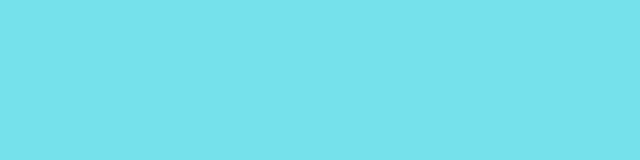
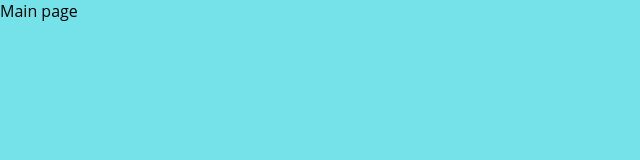
Before and after one commit to gkanishk/form, a React (Create React App) app: page / in a window 1280 px wide. Shown: the top 160 px of the page, without its empty margins (0-640 px from the left). Built offline with nearby package versions, Linux system fonts and the light colour scheme.

Commit message:
added main

```diff
--- a/src/App.js
+++ b/src/App.js
@@ -4,12 +4,15 @@ import {BrowserRouter as Router,Switch,Route} from "react-router-dom";
 import User from './Components/User'
 import Admin from './Components/Admin'
 import Thankyou from './Components/Thankyou'
-
+import Main from './Main'
 function App() {
   return (
     <Router>
       <div className="App">
         <Switch>
+        <Route exact path='/'>
+            <Main/>
+          </Route>
           <Route path='/thankyou'>
             <Thankyou/>
           </Route>
--- /dev/null
+++ b/src/Main.js
@@ -0,0 +1,11 @@
+import React from 'react'
+
+function Main() {
+    return (
+        <div>
+            Main page
+        </div>
+    )
+}
+
+export default Main
```
